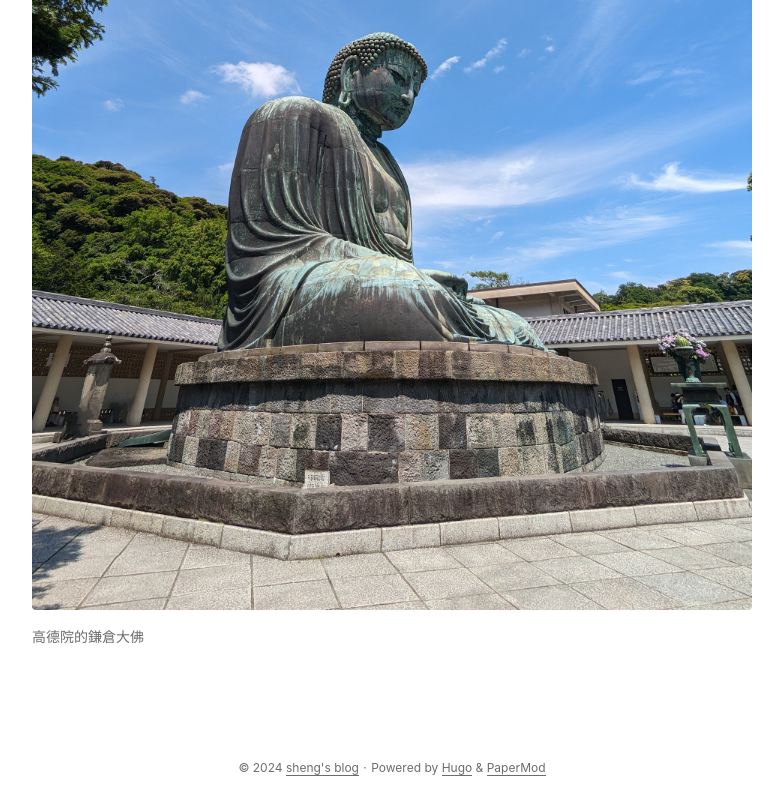
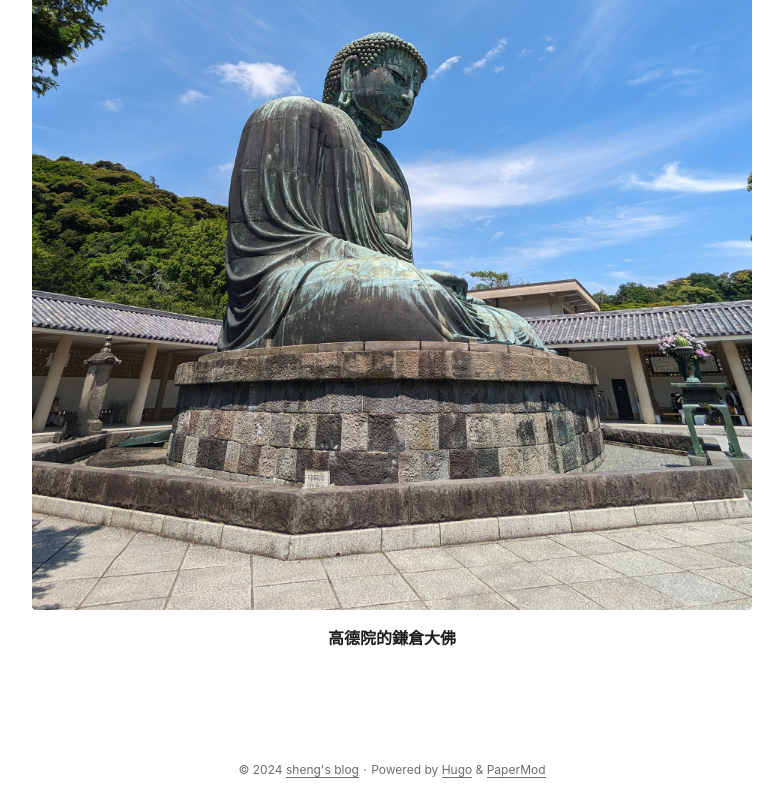
Before and after one commit to 0x59616e/0x59616e.github.io, a plain HTML site: page post/nome/index.html in a window 1280 px wide. Shown: the part 1076-1876 px from the top of the page, without its empty margins (248-1031 px from the left). Drawn offline with Linux system fonts and the light colour scheme.

Commit message:
change figure layout

```diff
--- a/index.xml
+++ b/index.xml
@@ -22,7 +22,7 @@
 從這個角度來看，「我」就跟其他的人事物混在一起被做成撒尿牛丸了，就沒有我了。
 這就是「無我」嗎？我不知道。我只知道我非常希望明天能加簽上虛擬機器，還有家裡在我沒收入的這兩年不要出什麼狀況。
 對於有著八萬四千個煩惱的我而言，無我只有在睡覺時才辦得到吧。
-高德院的鎌倉大佛</description>
+高德院的鎌倉大佛 </description>
     </item>
     <item>
       <title>隨波逐流</title>
--- a/post/index.xml
+++ b/post/index.xml
@@ -22,7 +22,7 @@
 從這個角度來看，「我」就跟其他的人事物混在一起被做成撒尿牛丸了，就沒有我了。
 這就是「無我」嗎？我不知道。我只知道我非常希望明天能加簽上虛擬機器，還有家裡在我沒收入的這兩年不要出什麼狀況。
 對於有著八萬四千個煩惱的我而言，無我只有在睡覺時才辦得到吧。
-高德院的鎌倉大佛</description>
+高德院的鎌倉大佛 </description>
     </item>
     <item>
       <title>隨波逐流</title>
--- a/post/nome/index.html
+++ b/post/nome/index.html
@@ -16,7 +16,7 @@
 從這個角度來看，「我」就跟其他的人事物混在一起被做成撒尿牛丸了，就沒有我了。
 這就是「無我」嗎？我不知道。我只知道我非常希望明天能加簽上虛擬機器，還有家裡在我沒收入的這兩年不要出什麼狀況。
 對於有著八萬四千個煩惱的我而言，無我只有在睡覺時才辦得到吧。
-高德院的鎌倉大佛">
+高德院的鎌倉大佛 ">
 <meta name="author" content="">
 <link rel="canonical" href="https://0x59616e.github.io/post/nome/">
 <link crossorigin="anonymous" href="/assets/css/stylesheet.fc220c15db4aef0318bbf30adc45d33d4d7c88deff3238b23eb255afdc472ca6.css" integrity="sha256-/CIMFdtK7wMYu/MK3EXTPU18iN7/MjiyPrJVr9xHLKY=" rel="preload stylesheet" as="style">
@@ -77,7 +77,7 @@
 從這個角度來看，「我」就跟其他的人事物混在一起被做成撒尿牛丸了，就沒有我了。
 這就是「無我」嗎？我不知道。我只知道我非常希望明天能加簽上虛擬機器，還有家裡在我沒收入的這兩年不要出什麼狀況。
 對於有著八萬四千個煩惱的我而言，無我只有在睡覺時才辦得到吧。
-高德院的鎌倉大佛" />
+高德院的鎌倉大佛 " />
 <meta property="og:type" content="article" />
 <meta property="og:url" content="https://0x59616e.github.io/post/nome/" /><meta property="article:section" content="post" />
 <meta property="article:published_time" content="2024-09-03T22:39:49+08:00" />
@@ -94,7 +94,7 @@
 從這個角度來看，「我」就跟其他的人事物混在一起被做成撒尿牛丸了，就沒有我了。
 這就是「無我」嗎？我不知道。我只知道我非常希望明天能加簽上虛擬機器，還有家裡在我沒收入的這兩年不要出什麼狀況。
 對於有著八萬四千個煩惱的我而言，無我只有在睡覺時才辦得到吧。
-高德院的鎌倉大佛"/>
+高德院的鎌倉大佛 "/>
 
 
 <script type="application/ld+json">
@@ -123,11 +123,11 @@
   "@type": "BlogPosting",
   "headline": "無我相",
   "name": "無我相",
-  "description": "最近重讀金剛經，感覺好像懂了一點，契機是這個問題：「我是從哪裡來的」\n應該沒人記得是什麼時候開始有了「我」這個意識吧？它到底是從哪裡來的？\n而且「我」也不是永恆不變的，它會不斷地受到外界的刺激而改變，像是工作兩年後就會變成社畜的形狀之類的\n肉體死亡後，「我」也不知道會到哪去。我覺得會是發散掉了。\n就是我們在人世間的所做所為，都會帶有某種影響，那些影響會留在世間，或長或短。那些是不是可以視為「我」的一部份？\n反過來講，「我」也可以是由別人的「我」構成的。\n從這個角度來看，「我」就跟其他的人事物混在一起被做成撒尿牛丸了，就沒有我了。\n這就是「無我」嗎？我不知道。我只知道我非常希望明天能加簽上虛擬機器，還有家裡在我沒收入的這兩年不要出什麼狀況。\n對於有著八萬四千個煩惱的我而言，無我只有在睡覺時才辦得到吧。\n高德院的鎌倉大佛",
+  "description": "最近重讀金剛經，感覺好像懂了一點，契機是這個問題：「我是從哪裡來的」\n應該沒人記得是什麼時候開始有了「我」這個意識吧？它到底是從哪裡來的？\n而且「我」也不是永恆不變的，它會不斷地受到外界的刺激而改變，像是工作兩年後就會變成社畜的形狀之類的\n肉體死亡後，「我」也不知道會到哪去。我覺得會是發散掉了。\n就是我們在人世間的所做所為，都會帶有某種影響，那些影響會留在世間，或長或短。那些是不是可以視為「我」的一部份？\n反過來講，「我」也可以是由別人的「我」構成的。\n從這個角度來看，「我」就跟其他的人事物混在一起被做成撒尿牛丸了，就沒有我了。\n這就是「無我」嗎？我不知道。我只知道我非常希望明天能加簽上虛擬機器，還有家裡在我沒收入的這兩年不要出什麼狀況。\n對於有著八萬四千個煩惱的我而言，無我只有在睡覺時才辦得到吧。\n高德院的鎌倉大佛 ",
   "keywords": [
 
   ],
-  "articleBody": "最近重讀金剛經，感覺好像懂了一點，契機是這個問題：「我是從哪裡來的」\n應該沒人記得是什麼時候開始有了「我」這個意識吧？它到底是從哪裡來的？\n而且「我」也不是永恆不變的，它會不斷地受到外界的刺激而改變，像是工作兩年後就會變成社畜的形狀之類的\n肉體死亡後，「我」也不知道會到哪去。我覺得會是發散掉了。\n就是我們在人世間的所做所為，都會帶有某種影響，那些影響會留在世間，或長或短。那些是不是可以視為「我」的一部份？\n反過來講，「我」也可以是由別人的「我」構成的。\n從這個角度來看，「我」就跟其他的人事物混在一起被做成撒尿牛丸了，就沒有我了。\n這就是「無我」嗎？我不知道。我只知道我非常希望明天能加簽上虛擬機器，還有家裡在我沒收入的這兩年不要出什麼狀況。\n對於有著八萬四千個煩惱的我而言，無我只有在睡覺時才辦得到吧。\n高德院的鎌倉大佛\n",
+  "articleBody": "最近重讀金剛經，感覺好像懂了一點，契機是這個問題：「我是從哪裡來的」\n應該沒人記得是什麼時候開始有了「我」這個意識吧？它到底是從哪裡來的？\n而且「我」也不是永恆不變的，它會不斷地受到外界的刺激而改變，像是工作兩年後就會變成社畜的形狀之類的\n肉體死亡後，「我」也不知道會到哪去。我覺得會是發散掉了。\n就是我們在人世間的所做所為，都會帶有某種影響，那些影響會留在世間，或長或短。那些是不是可以視為「我」的一部份？\n反過來講，「我」也可以是由別人的「我」構成的。\n從這個角度來看，「我」就跟其他的人事物混在一起被做成撒尿牛丸了，就沒有我了。\n這就是「無我」嗎？我不知道。我只知道我非常希望明天能加簽上虛擬機器，還有家裡在我沒收入的這兩年不要出什麼狀況。\n對於有著八萬四千個煩惱的我而言，無我只有在睡覺時才辦得到吧。\n高德院的鎌倉大佛 ",
   "wordCount" : "10",
   "inLanguage": "en",
   "datePublished": "2024-09-03T22:39:49+08:00",
@@ -212,12 +212,32 @@
 <p>從這個角度來看，「我」就跟其他的人事物混在一起被做成撒尿牛丸了，就沒有我了。</p>
 <p>這就是「無我」嗎？我不知道。我只知道我非常希望明天能加簽上虛擬機器，還有家裡在我沒收入的這兩年不要出什麼狀況。</p>
 <p>對於有著八萬四千個煩惱的我而言，無我只有在睡覺時才辦得到吧。</p>
-<figure>
-    <img loading="lazy" src="/images/osaragi.jpg"
-         alt="大仏"/> <figcaption>
-            <p>高德院的鎌倉大佛</p>
-        </figcaption>
+
+<figure class="text-center">
+  <img src="/images/osaragi.jpg" alt="大仏" class="mx-auto">
+  <figcaption class="normal-font gray-text">高德院的鎌倉大佛</figcaption>
 </figure>
+
+<style>
+.text-center {
+  text-align: center;
+}
+.mx-auto {
+  margin-left: auto;
+  margin-right: auto;
+}
+.normal-font {
+  font-weight: normal;
+  font-style: normal;
+  font-size: 1em;
+  line-height: 1.5;
+  margin-top: 0.5em;
+}
+.gray-text {
+  color: #999;
+}
+</style>
+
 
 
 
```
Also changed, not shown: index.html (+1 -1 lines), post/index.html (+1 -1 lines).
